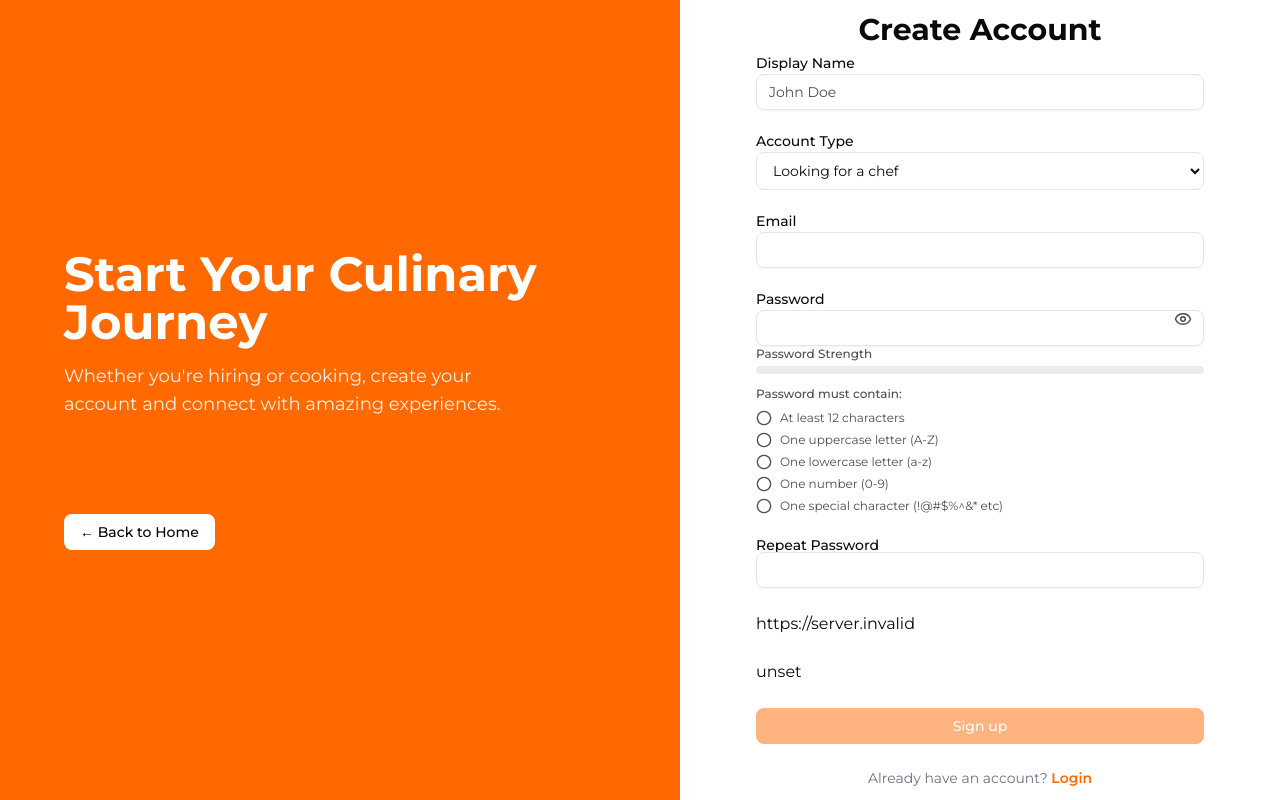
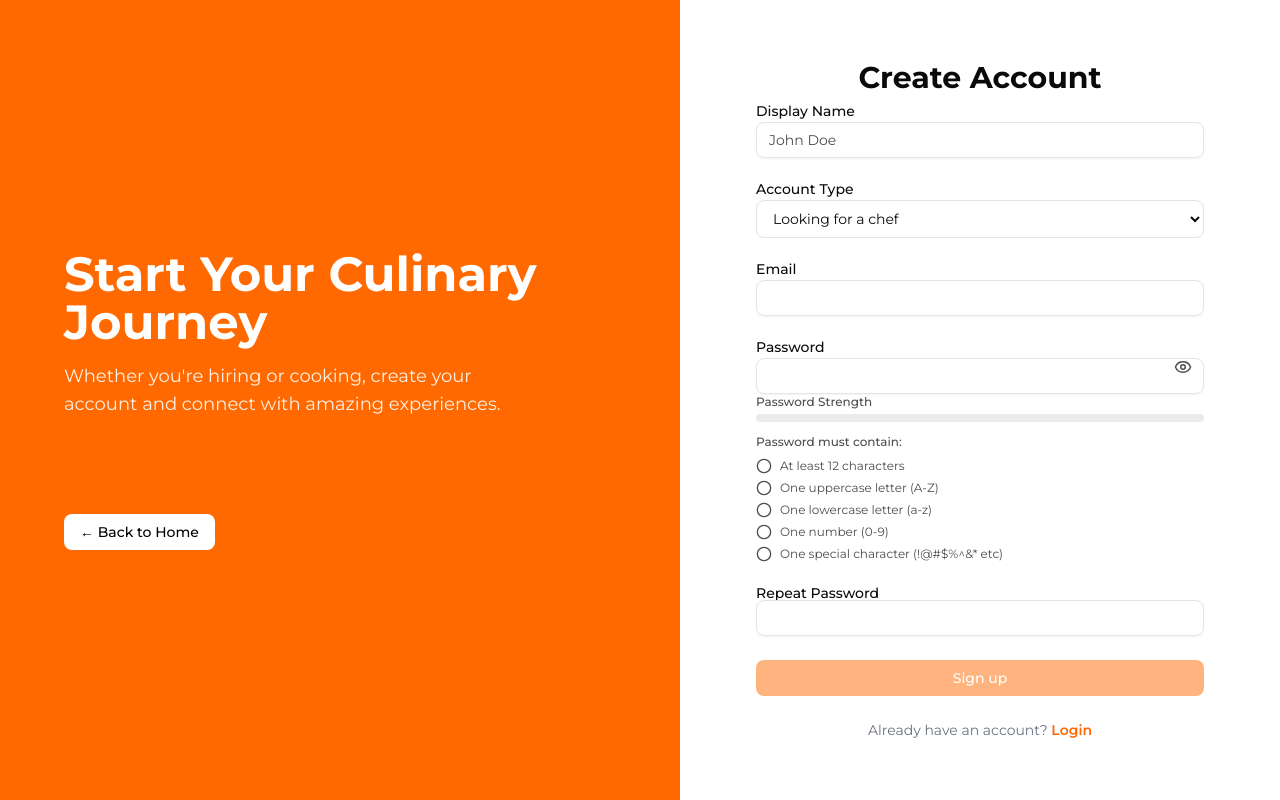
Before and after one commit to hasch-dev/Dishpatch, a Next.js app: page /auth/sign-up in a window 1280 px wide. Built offline with nearby package versions, Linux system fonts and the light colour scheme; no server answers.

Commit message:
sign up fix

```diff
--- a/app/auth/sign-up/page.tsx
+++ b/app/auth/sign-up/page.tsx
@@ -22,8 +22,6 @@ export default function Page() {
   const [error, setError] = useState<string | null>(null)
   const [isLoading, setIsLoading] = useState(false)
 
-  const errorUrl = process.env.NEXT_PUBLIC_SUPABASE_URL;
-  const errorKey = process.env.NEXT_PUBLIC_SUPABASE_ANON_KEY;
 
   const router = useRouter()
 
@@ -218,9 +216,6 @@ export default function Page() {
 
             )}
 
-            <p>{errorUrl}</p>
-            <p>{errorKey}</p>
-
             {/* BUTTON */}
             <Button
               type="submit"
```
